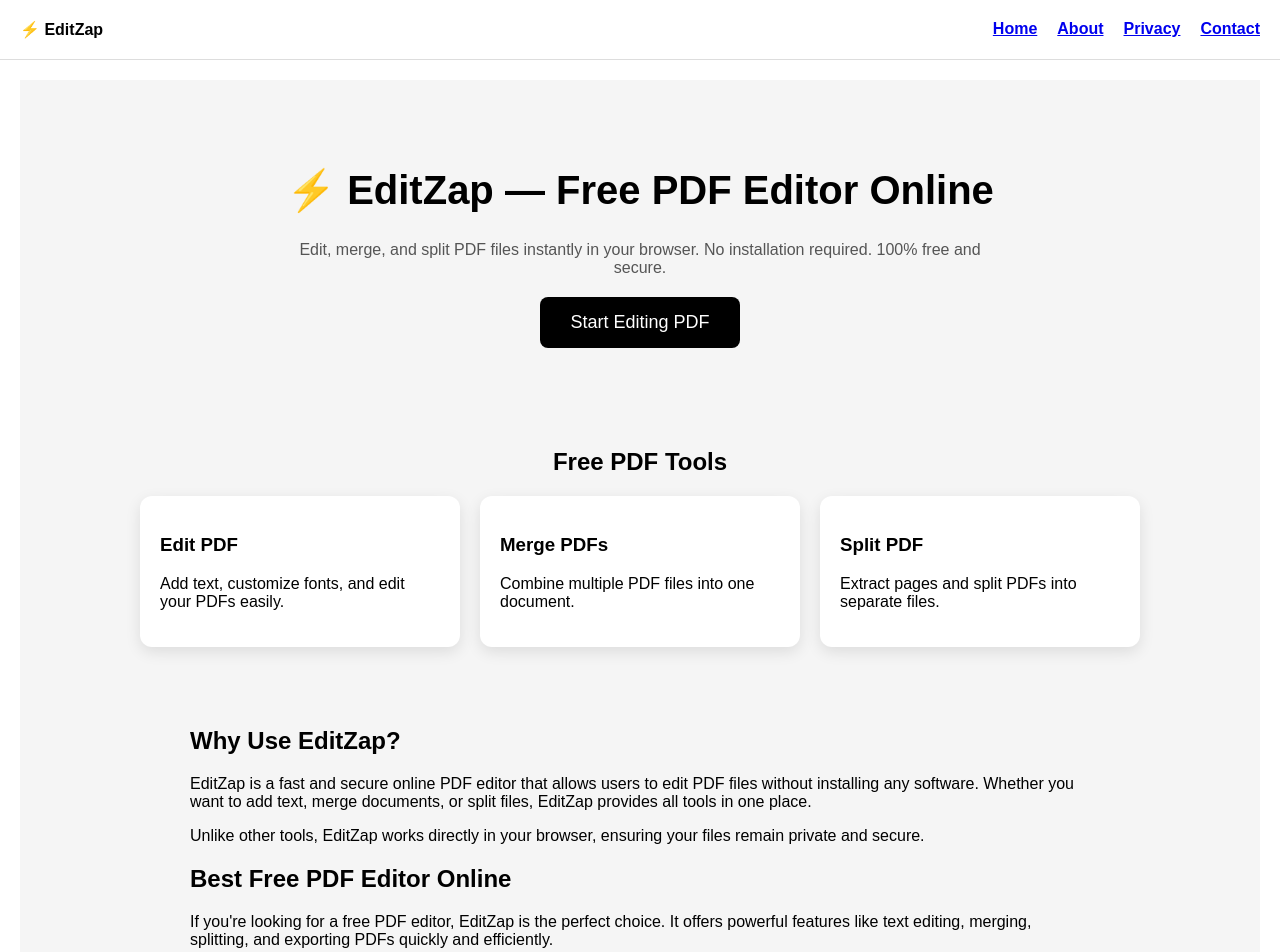
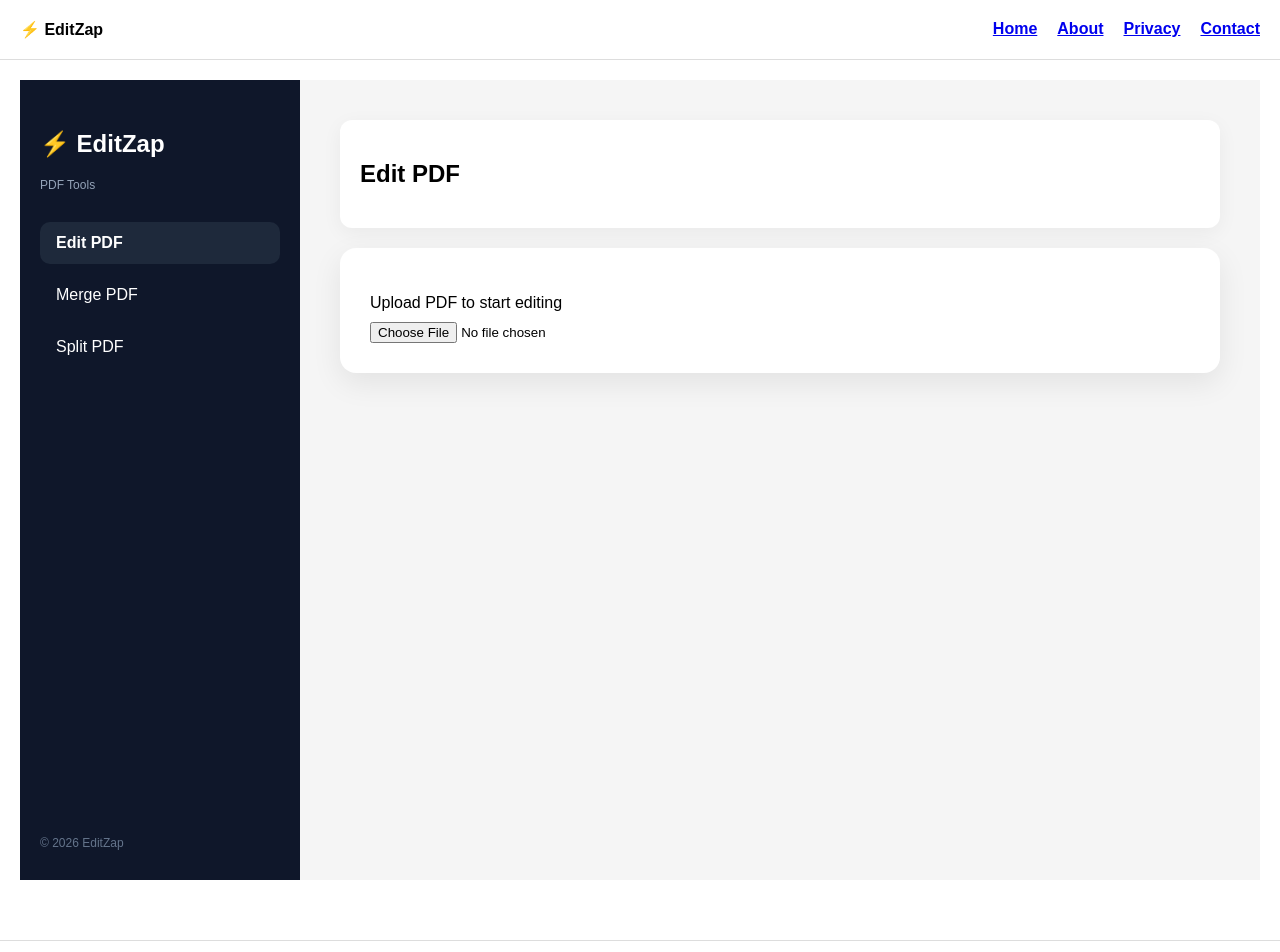
Before and after one commit to editzap/editzap, a Next.js app: page / in a window 1280 px wide. Shown: the top 952 px of the page. Built offline with nearby package versions, Linux system fonts and the light colour scheme.

Commit message:
final working version

```diff
--- a/app/page.tsx
+++ b/app/page.tsx
@@ -1,116 +1,121 @@
 "use client";
 
-import Link from "next/link";
+import { useState } from "react";
 
-export default function Home() {
+export default function Editor() {
+  const [tool, setTool] = useState("edit");
+
   return (
-    <div style={{ fontFamily: "Arial", background: "#f5f5f5" }}>
+    <div style={{ display: "flex", height: "100vh", background: "#f5f5f5" }}>
 
-      {/* HERO */}
-      <div style={{ textAlign: "center", padding: 60 }}>
-        <h1 style={{ fontSize: 40, fontWeight: "bold" }}>
-          ⚡ EditZap — Free PDF Editor Online
-        </h1>
+      {/* SIDEBAR */}
+      <div
+        style={{
+          width: 240,
+          background: "#0f172a",
+          color: "#fff",
+          padding: "30px 20px",
+          display: "flex",
+          flexDirection: "column",
+          justifyContent: "space-between",
+        }}
+      >
+        {/* LOGO */}
+        <div>
+          <h2 style={{ fontWeight: "bold", fontSize: 24 }}>
+            ⚡ EditZap
+          </h2>
 
-        <p style={{ maxWidth: 700, margin: "20px auto", color: "#555" }}>
-          Edit, merge, and split PDF files instantly in your browser.
-          No installation required. 100% free and secure.
+          <p style={{ fontSize: 12, color: "#94a3b8", marginTop: 5 }}>
+            PDF Tools
           </p>
 
-        <Link href="/editor">
-          <button
+          {/* MENU */}
+          <div style={{ marginTop: 30 }}>
+            {[
+              { id: "edit", name: "Edit PDF" },
+              { id: "merge", name: "Merge PDF" },
+              { id: "split", name: "Split PDF" },
+            ].map((item) => (
+              <div
+                key={item.id}
+                onClick={() => setTool(item.id)}
                 style={{
-              padding: "15px 30px",
-              fontSize: 18,
-              background: "black",
-              color: "white",
-              border: "none",
-              borderRadius: 8,
+                  padding: "12px 16px",
+                  marginBottom: 10,
+                  borderRadius: 10,
                   cursor: "pointer",
+                  background:
+                    tool === item.id ? "#1e293b" : "transparent",
+                  fontWeight: tool === item.id ? "bold" : "normal",
+                  transition: "0.2s",
                 }}
               >
-            Start Editing PDF
-          </button>
-        </Link>
+                {item.name}
               </div>
-
-      {/* FEATURES */}
-      <div style={{ maxWidth: 1000, margin: "auto", padding: 20 }}>
-        <h2 style={{ textAlign: "center" }}>Free PDF Tools</h2>
-
-        <div
-          style={{
-            display: "grid",
-            gridTemplateColumns: "1fr 1fr 1fr",
-            gap: 20,
-            marginTop: 20,
-          }}
-        >
-          <div style={card}>
-            <h3>Edit PDF</h3>
-            <p>Add text, customize fonts, and edit your PDFs easily.</p>
-          </div>
-
-          <div style={card}>
-            <h3>Merge PDFs</h3>
-            <p>Combine multiple PDF files into one document.</p>
-          </div>
-
-          <div style={card}>
-            <h3>Split PDF</h3>
-            <p>Extract pages and split PDFs into separate files.</p>
-          </div>
+            ))}
           </div>
         </div>
 
-      {/* SEO CONTENT */}
-      <div style={{ maxWidth: 900, margin: "auto", padding: 40 }}>
-        <h2>Why Use EditZap?</h2>
-
-        <p>
-          EditZap is a fast and secure online PDF editor that allows users to
-          edit PDF files without installing any software. Whether you want to
-          add text, merge documents, or split files, EditZap provides all tools
-          in one place.
-        </p>
-
-        <p>
-          Unlike other tools, EditZap works directly in your browser, ensuring
-          your files remain private and secure.
-        </p>
-
-        <h2>Best Free PDF Editor Online</h2>
-
-        <p>
-          If you're looking for a free PDF editor, EditZap is the perfect choice.
-          It offers powerful features like text editing, merging, splitting, and
-          exporting PDFs quickly and efficiently.
-        </p>
+        {/* FOOTER */}
+        <div style={{ fontSize: 12, color: "#64748b" }}>
+          © 2026 EditZap
+        </div>
       </div>
 
-      {/* FOOTER */}
+      {/* MAIN CONTENT */}
+      <div style={{ flex: 1, padding: 40 }}>
+
+        {/* TOP BAR */}
         <div
           style={{
-          textAlign: "center",
-          padding: 30,
-          borderTop: "1px solid #ddd",
+            background: "#fff",
+            padding: 20,
+            borderRadius: 12,
+            marginBottom: 20,
+            boxShadow: "0 5px 20px rgba(0,0,0,0.05)",
           }}
         >
-        <p>© 2026 EditZap — Free PDF Tools</p>
+          <h2 style={{ fontSize: 24, fontWeight: "bold" }}>
+            {tool === "edit" && "Edit PDF"}
+            {tool === "merge" && "Merge PDFs"}
+            {tool === "split" && "Split PDF"}
+          </h2>
+        </div>
 
-        <div style={{ marginTop: 10 }}>
-          <Link href="/about">About</Link> |{" "}
-          <Link href="/privacy">Privacy</Link> |{" "}
-          <Link href="/contact">Contact</Link>
+        {/* TOOL AREA */}
+        <div
+          style={{
+            background: "#fff",
+            padding: 30,
+            borderRadius: 16,
+            boxShadow: "0 10px 30px rgba(0,0,0,0.08)",
+          }}
+        >
+          {tool === "edit" && (
+            <>
+              <p style={{ marginBottom: 10 }}>
+                Upload PDF to start editing
+              </p>
+              <input type="file" />
+            </>
+          )}
+
+          {tool === "merge" && (
+            <>
+              <p>Select multiple PDFs</p>
+              <input type="file" multiple />
+            </>
+          )}
+
+          {tool === "split" && (
+            <>
+              <p>Select PDF to split</p>
+              <input type="file" />
+            </>
+          )}
         </div>
       </div>
     </div>
   );
 }
-
-const card = {
-  background: "#fff",
-  padding: 20,
-  borderRadius: 12,
-  boxShadow: "0 5px 15px rgba(0,0,0,0.1)",
-};
```
Lines whose indentation alone changed are shown as unchanged.
